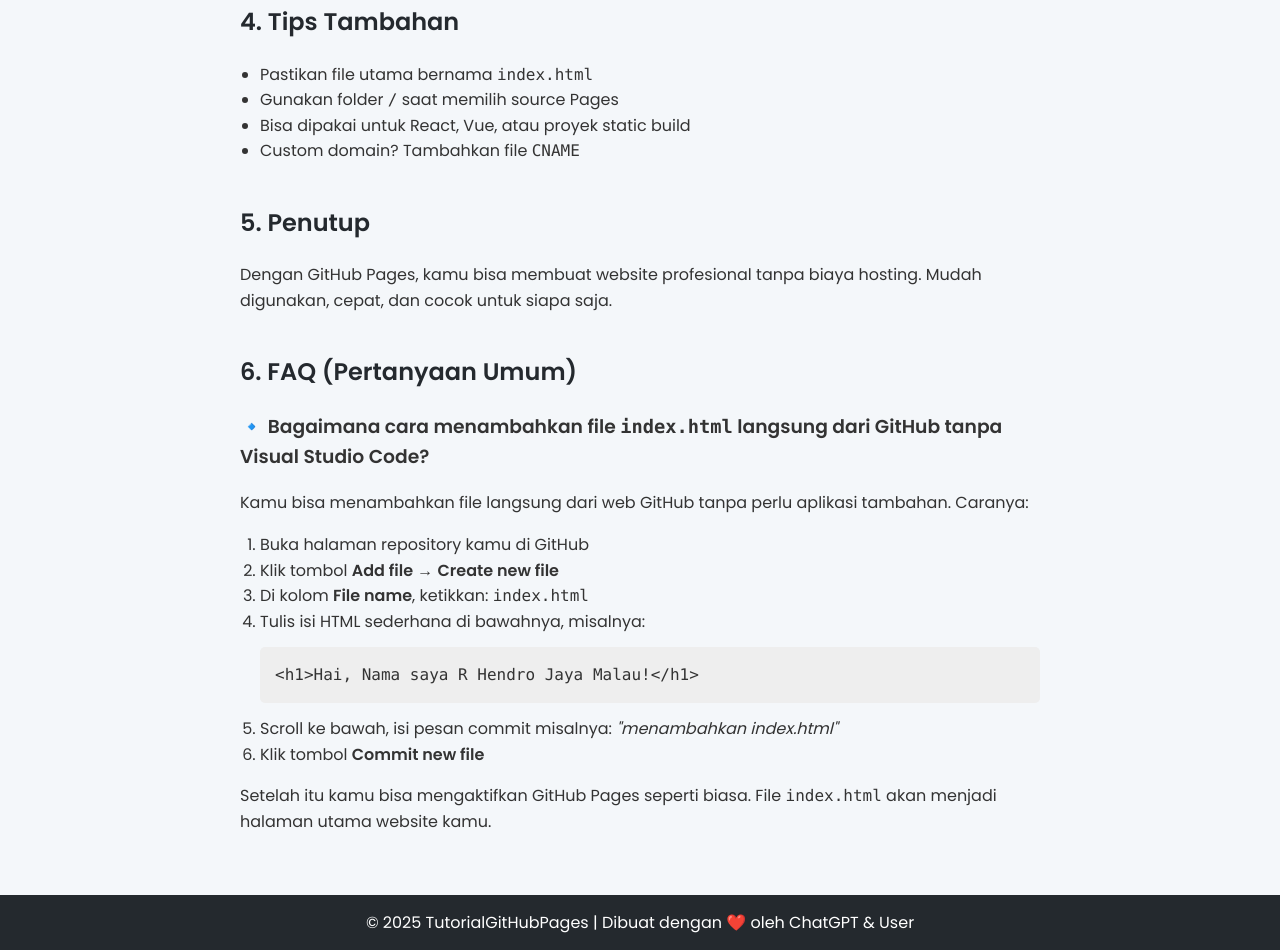
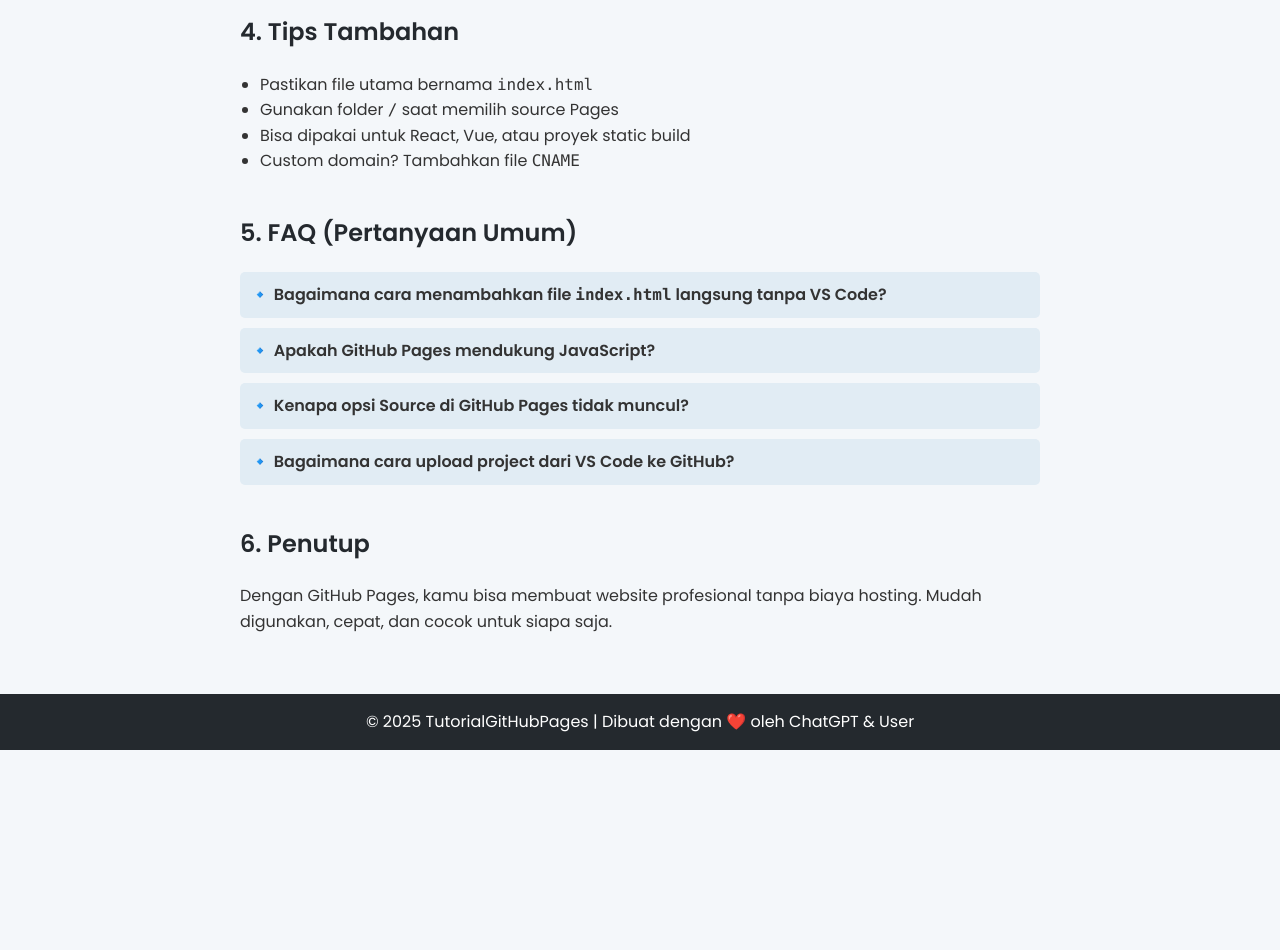
Before and after one commit to hendromalau/pemrograman-web, a plain HTML site: page index.html in a window 1280 px wide. Shown: the part 1474-2424 px from the top of the page. After the commit the page ends 2224 px from the top, so only its background shows below. Drawn offline with Linux system fonts and the light colour scheme.

Commit message:
Dengan Js

```diff
--- a/index.html
+++ b/index.html
@@ -66,7 +66,7 @@
 
     .highlight {
       background-color: #dff0d8;
-      padding: 5px 10px;
+      padding: 10px 15px;
       border-left: 5px solid #4CAF50;
       margin: 20px 0;
     }
@@ -75,8 +75,21 @@
       padding-left: 20px;
     }
 
-    ol {
-      padding-left: 20px;
+    .faq-question {
+      cursor: pointer;
+      font-weight: 600;
+      margin-bottom: 10px;
+      background: #e1ecf4;
+      padding: 10px;
+      border-radius: 5px;
+    }
+
+    .faq-answer {
+      display: none;
+      padding: 10px 15px;
+      background: #f9f9f9;
+      border-left: 3px solid #2196F3;
+      margin-bottom: 20px;
     }
   </style>
 </head>
@@ -155,31 +168,57 @@ git push origin main</code></pre>
     </div>
 
     <div class="step">
-      <h2>5. Penutup</h2>
-      <p>Dengan GitHub Pages, kamu bisa membuat website profesional tanpa biaya hosting. Mudah digunakan, cepat, dan cocok untuk siapa saja.</p>
+      <h2>5. FAQ (Pertanyaan Umum)</h2>
+
+      <div class="faq-question" onclick="toggleFaq(0)">
+        🔹 Bagaimana cara menambahkan file <code>index.html</code> langsung tanpa VS Code?
+      </div>
+      <div class="faq-answer">
+        <p>Klik <strong>Add file</strong> → <strong>Create new file</strong> di GitHub, beri nama <code>index.html</code>, lalu isi konten HTML-nya. Setelah itu klik <strong>Commit new file</strong>.</p>
+      </div>
+
+      <div class="faq-question" onclick="toggleFaq(1)">
+        🔹 Apakah GitHub Pages mendukung JavaScript?
+      </div>
+      <div class="faq-answer">
+        <p>Ya! Kamu bisa menambahkan file <code>.js</code> dan menjalankan JavaScript seperti biasa. GitHub Pages mendukung semua kode statis (HTML, CSS, JS).</p>
+      </div>
+
+      <div class="faq-question" onclick="toggleFaq(2)">
+        🔹 Kenapa opsi <strong>Source</strong> di GitHub Pages tidak muncul?
+      </div>
+      <div class="faq-answer">
+        <p>Pastikan repository kamu diset ke <strong>public</strong>. GitHub Pages tidak bisa diaktifkan pada repository privat kecuali kamu pakai GitHub Pro.</p>
+      </div>
+
+      <div class="faq-question" onclick="toggleFaq(3)">
+        🔹 Bagaimana cara upload project dari VS Code ke GitHub?
+      </div>
+      <div class="faq-answer">
+        <p>Buka terminal di VS Code dan jalankan perintah <code>git init</code>, <code>git add .</code>, <code>git commit</code>, lalu <code>git push</code> ke repository GitHub kamu. Jangan lupa hubungkan remote dengan perintah <code>git remote add origin</code>.</p>
+      </div>
+
     </div>
 
     <div class="step">
-      <h2>6. FAQ (Pertanyaan Umum)</h2>
-
-      <h3>🔹 Bagaimana cara menambahkan file <code>index.html</code> langsung dari GitHub tanpa Visual Studio Code?</h3>
-      <p>Kamu bisa menambahkan file langsung dari web GitHub tanpa perlu aplikasi tambahan. Caranya:</p>
-      <ol>
-        <li>Buka halaman repository kamu di GitHub</li>
-        <li>Klik tombol <strong>Add file</strong> → <strong>Create new file</strong></li>
-        <li>Di kolom <strong>File name</strong>, ketikkan: <code>index.html</code></li>
-        <li>Tulis isi HTML sederhana di bawahnya, misalnya:
-          <pre><code>&lt;h1&gt;Hai, Nama saya R Hendro Jaya Malau!&lt;/h1&gt;</code></pre>
-        </li>
-        <li>Scroll ke bawah, isi pesan commit misalnya: <em>"menambahkan index.html"</em></li>
-        <li>Klik tombol <strong>Commit new file</strong></li>
-      </ol>
-      <p>Setelah itu kamu bisa mengaktifkan GitHub Pages seperti biasa. File <code>index.html</code> akan menjadi halaman utama website kamu.</p>
+      <h2>6. Penutup</h2>
+      <p>Dengan GitHub Pages, kamu bisa membuat website profesional tanpa biaya hosting. Mudah digunakan, cepat, dan cocok untuk siapa saja.</p>
     </div>
   </div>
 
   <footer>
     &copy; 2025 TutorialGitHubPages | Dibuat dengan ❤️ oleh ChatGPT & User
   </footer>
+
+  <script>
+    function toggleFaq(index) {
+      const answers = document.querySelectorAll('.faq-answer');
+      const current = answers[index];
+      const isVisible = current.style.display === 'block';
+
+      answers.forEach(a => a.style.display = 'none'); // Sembunyikan semua
+      if (!isVisible) current.style.display = 'block'; // Tampilkan yang diklik
+    }
+  </script>
 </body>
 </html>
```
